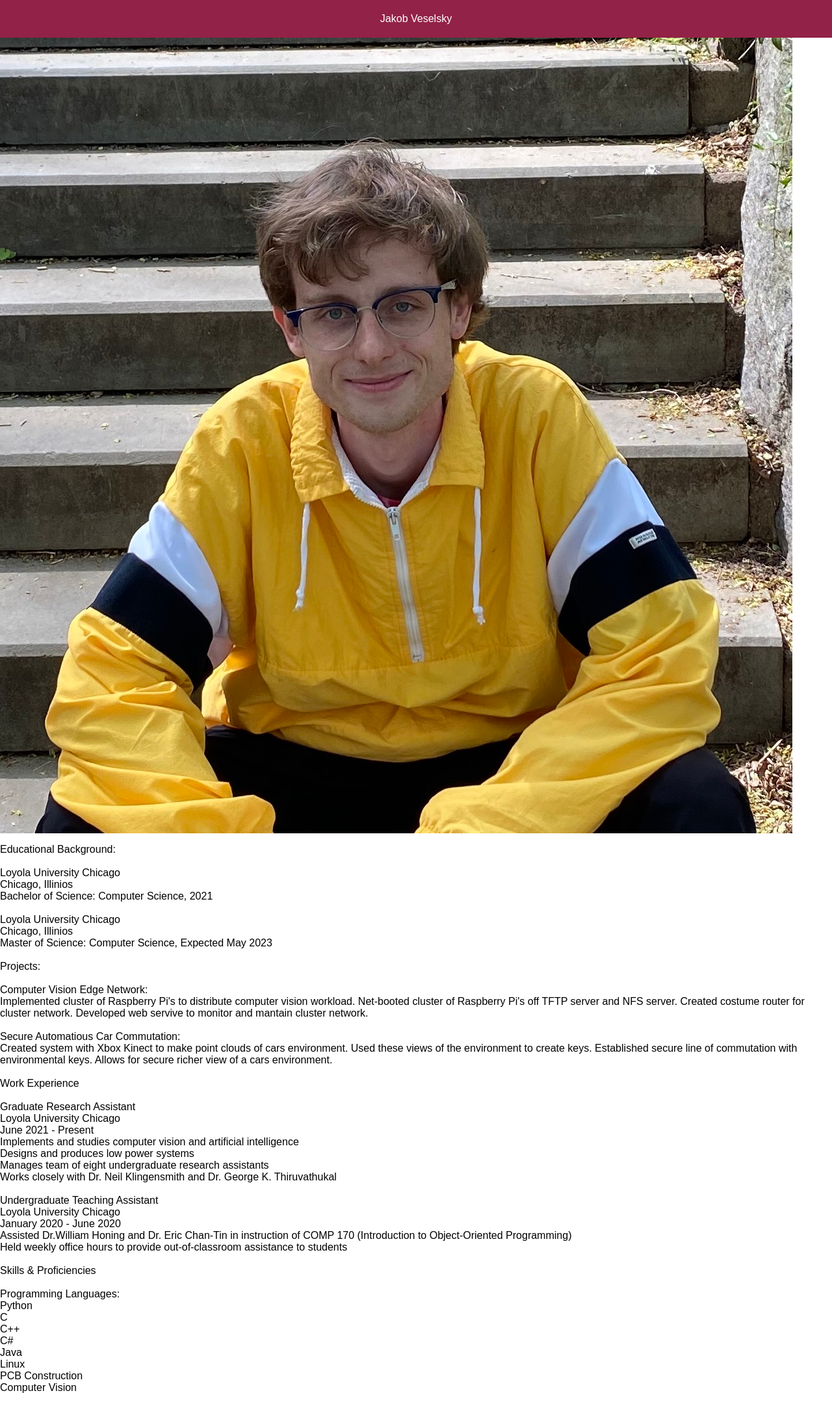
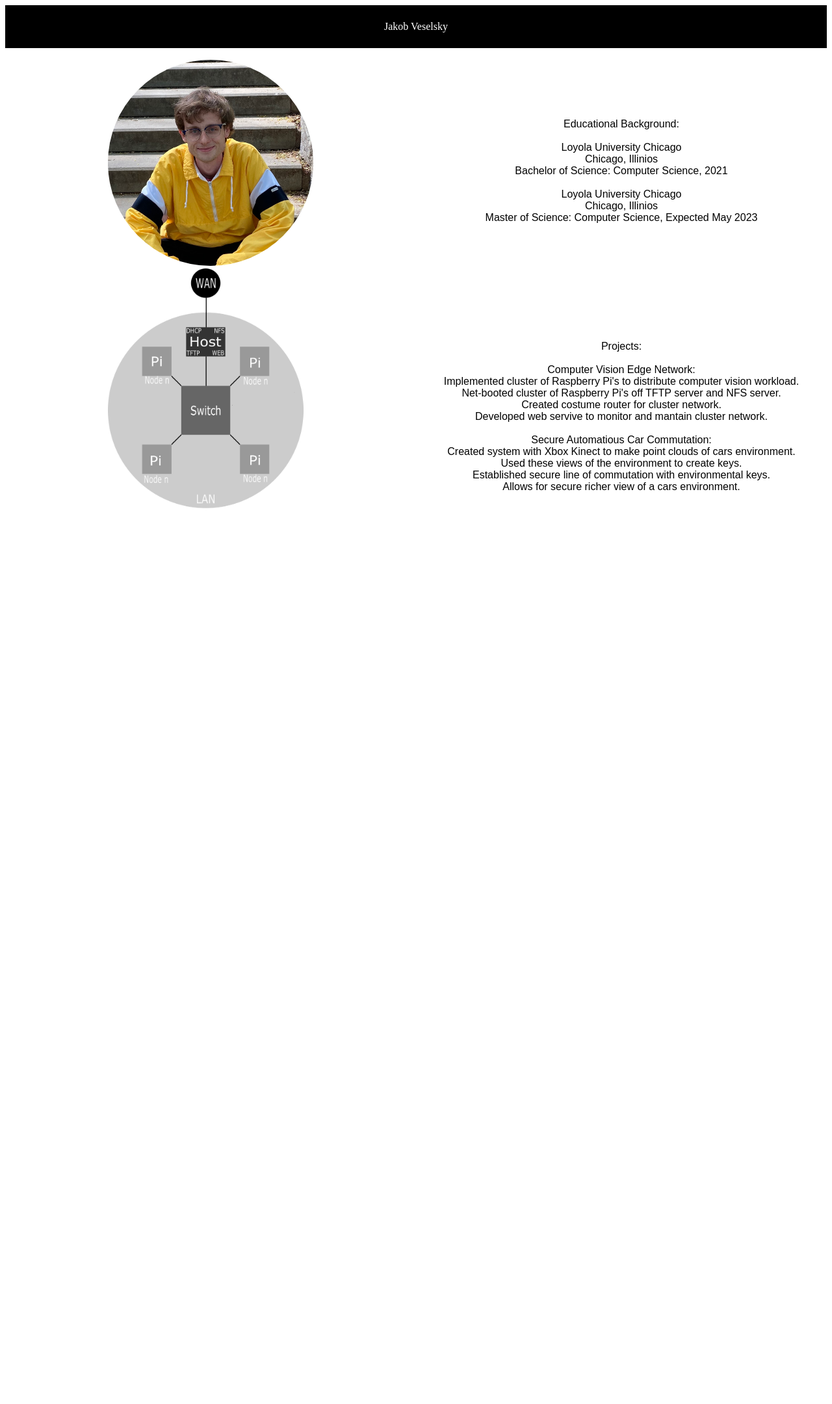
Before and after one commit to jakobveselsky/jakobveselsky.github.io, a Flask app: page / in a window 1280 px wide. Shown: the whole page at 65% size. After the commit the page ends 782 px from the top, so only its background shows below. Run offline with Flask 2, Linux system fonts and the light colour scheme.

Commit message:
some more stuctrue

```diff
--- a/static/css/main.css
+++ b/static/css/main.css
@@ -1,80 +1,35 @@
-* {
-  box-sizing: border-box;
-}
-
 /* Style the body */
-body {
+.home {
+  text-align: center;
   font-family: Arial, Helvetica, sans-serif;
   margin: 0;
+  background: white;
+  color: black
 }
 
 /* Header/logo Title */
 .header {
-  padding: 20px;
+  padding: 8px;
   text-align: center;
-  background: #922247;
+  background: black;
   color: white;
 }
 
-/* Increase the font size of the heading */
-.header h1 {
-  font-size: 40px;
+.image1 {
+  border-radius: 50%;
+  max-width: 50%;
+  height: auto;
 }
 
-/* Column container */
-.row {
-  display: -ms-flexbox; /* IE10 */
-  display: flex;
-  -ms-flex-wrap: wrap; /* IE10 */
-  flex-wrap: wrap;
+.image2 {
+  max-width: 50%;
+  height: auto;
 }
 
-/* Create two unequal columns that sits next to each other */
-/* Sidebar/left column */
-.side {
-  -ms-flex: 15%; /* IE10 */
-  flex: 15%;
-  background-color: #f1f1f1;
-  padding: 20px;
+.row {
+  display: flex;
 }
 
-/* Main column */
-.main {
-  -ms-flex: 70%; /* IE10 */
-  flex: 70%;
-  background-color: white;
-  padding: 20px;
+.column {
+  flex: 50%;
 }
-
-* Fake image, just for this example */
-.fakeimg {
-  background-color: #aaa;
-  width: 100%;
-  padding: 20px;
-}
-
-/* Fake image, just for this example */
-.fakeimg1 {
-  background-color: rgb(255, 0, 0);
-  width: 100%;
-  padding: 20px;
-}
-.fakeimg2 {
-  background-color: rgb(0, 255, 0);
-  width: 100%;
-  padding: 20px;
-}
-
-/* Footer */
-.footer {
-  padding: 10px;
-  text-align: center;
-  background: #ddd;
-}
-
-/* Responsive layout - when the screen is less than 700px wide, make the two columns stack on top of each other instead of next to each other */
-@media screen and (max-width: 700px) {
-  .row {
-    flex-direction: column;
-  }
-}
--- a/templates/home.html
+++ b/templates/home.html
@@ -1,8 +1,21 @@
 {% extends "layout.html" %}
 {% block content %}
 	<div class="home">
-		<img src="{{url_for('static', filename='profile.jpeg')}}" align="middle" />
-		<p>
+		<div class="row">
+			<div class="column">
+				<br>
+				<img src="{{url_for('static', filename='profile.jpeg')}}" class="image1">
+				<br>
+				<img src="{{url_for('static', filename='prudue2.png')}}" class="image2">
+			</div>
+			<div class="column">
+                                <br>
+                                <br>
+                                <br>
+                                <br>
+                                <br>
+                                <br>
+                                <p1>
 					Educational Background:<br>
 					<br>
 					Loyola University Chicago<br>
@@ -12,42 +25,43 @@
 					Loyola University Chicago<br>
 					Chicago, Illinios<br>
 					Master of Science: Computer Science, Expected May 2023<br>
+				</p1>
 				<br>
+				<br>
+                                <br>
+                                <br>
+                                <br>
+                                <br>
+                                <br>
+                                <br>
+                                <br>
+                                <br>
+				<p2>
 					Projects:<br>
 					<br>
 					Computer Vision Edge Network:<br>
-			Implemented cluster of Raspberry Pi's to distribute computer vision workload. Net-booted cluster of Raspberry Pi's off TFTP server and NFS server. Created costume router for cluster network. Developed web servive to monitor and mantain cluster network.<br>
+					Implemented cluster of Raspberry Pi's to distribute computer vision workload.<br>
+					Net-booted cluster of Raspberry Pi's off TFTP server and NFS server.<br>
+					Created costume router for cluster network.<br>
+					Developed web servive to monitor and mantain cluster network.<br>
 					<br>
 					Secure Automatious Car Commutation:<br>
-			Created system with Xbox Kinect to make point clouds of cars environment. Used these views of the environment to create keys. Established secure line of commutation with environmental keys. Allows for secure richer view of a cars environment.<br>
+					Created system with Xbox Kinect to make point clouds of cars environment.<br>
+					Used these views of the environment to create keys.<br>
+					Established secure line of commutation with environmental keys.<br>
+					Allows for secure richer view of a cars environment.<br>
+				</p2>
                                 <br>
-			Work Experience<br>
                                 <br>
-			Graduate Research Assistant<br>
-			Loyola University Chicago<br>
-			June 2021 - Present<br>
-			Implements and studies computer vision and artificial intelligence<br>
-			Designs and produces low power systems<br>
-			Manages team of eight undergraduate research assistants<br>
-			Works closely with Dr. Neil Klingensmith and Dr. George K. Thiruvathukal<br>
                                 <br>
-			Undergraduate Teaching Assistant<br>
-			Loyola University Chicago<br>
-			January 2020 - June 2020<br>
-			Assisted Dr.William Honing and Dr. Eric Chan-Tin in instruction of COMP 170 (Introduction to Object-Oriented Programming)<br>
-			Held weekly office hours to provide out-of-classroom assistance to students<br>
                                 <br>
-			Skills & Proficiencies<br>
                                 <br>
-			Programming Languages:<br>
-				Python<br>
-				C<br>
-				C++<br>
-				C#<br>
-				Java<br>
-			Linux<br>
-			PCB Construction<br>
-			Computer Vision<br>
-		</p>
+                                <br>
+                                <br>
+                                <br>
+                                <br>
+                                <br>
+			</div>
+		</div>
 	</div>
 {% endblock %}
--- a/templates/layout.html
+++ b/templates/layout.html
@@ -1,18 +1,14 @@
 <!DOCTYPE html>
 <html lang="en">
-
 	<head>
 		<title>Jakob Veselsky</title>
 		<meta charset="UTF-8">
-		<meta name="viewport" content="width=device-width, initial-scale=1">
-		<link rel="stylesheet" href="{{ url_for('static', filename='css/main.css') }}">
+		<link rel="stylesheet" type="text/css" href="static/css/main.css">
 	</head>
-
 	<body>
 		<div class="header">
-			Jakob Veselsky
+			<p>Jakob Veselsky</p>
 		</div>
-
 		{% block content %}
 		{% endblock %}
 	</body>
```
Also changed, not shown: static/prudue2.png (added), 1 other file. Lines whose indentation alone changed are shown as unchanged.
